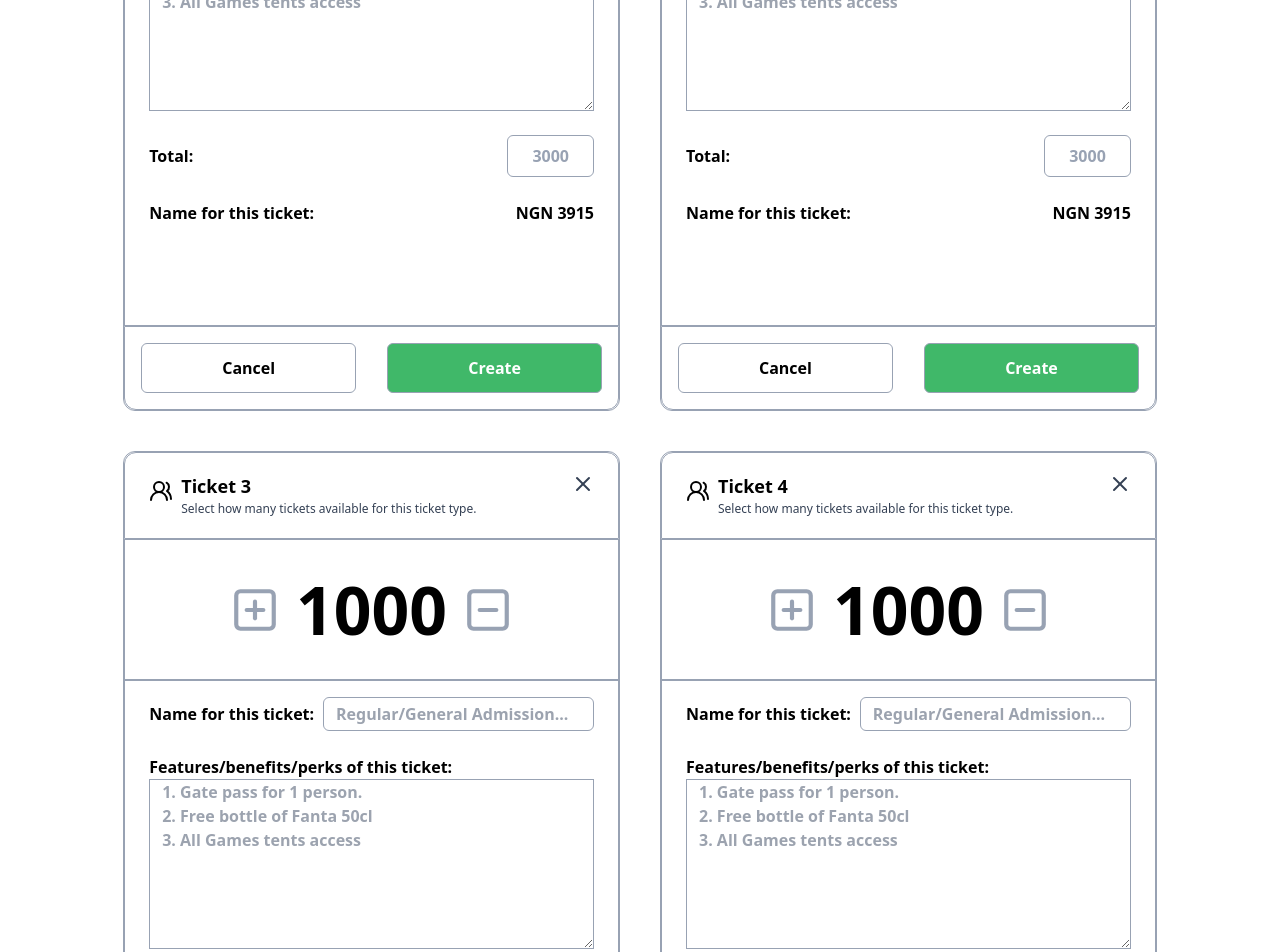
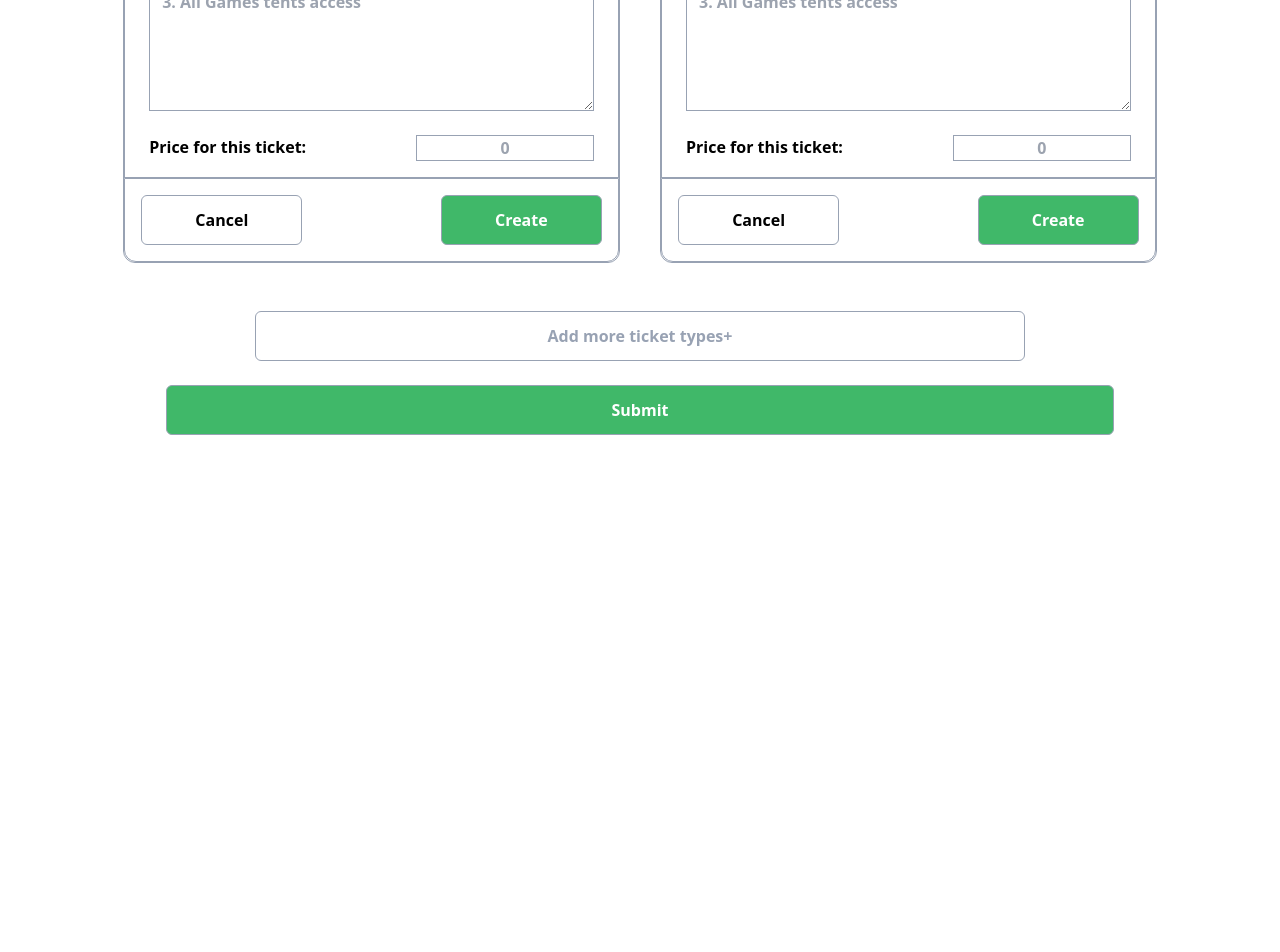
Before and after one commit to nnaemyx/webapp, a Next.js app: page /authentication/add-event/ticketinfo in a window 1280 px wide. Shown: the part 640-1592 px from the top of the page. After the commit the page ends 1123 px from the top, so only its background shows below. Built offline with nearby package versions, Linux system fonts and the light colour scheme.

Commit message:
feat: Added ticket page functionalities

```diff
--- /dev/null
+++ b/app/authentication/add-event/_components/RegisterEvent.ts
@@ -0,0 +1,47 @@
+import { toast } from '@/components/ui/use-toast';
+import { callApi } from '@zayne-labs/callapi';
+import { eventDataType } from './context';
+import { ticketType } from './types';
+
+const RegisterEvent = async({setLoading, eventData, ticketsData}: {setLoading: React.Dispatch<React.SetStateAction<boolean>>, eventData: eventDataType, ticketsData: ticketType[]}) =>{
+
+    const formdata = new FormData()
+    formdata.append("Address", eventData.Address as string)
+    formdata.append("Date", eventData.Date as string)
+    formdata.append("Description", eventData.Description as string)
+    formdata.append("Event_category", eventData.Event_category as string)
+    formdata.append("Event_name", eventData.Event_name as string)
+    eventData.Primary_flier?.forEach((file: File) => {
+            formdata.append("Primary_flier", file);})
+    eventData.Secondary_fliers?.forEach((file: File) => {
+            formdata.append("Secondary_fliers", file);
+          });
+    setLoading(true)
+    const {data: eventResponse, error} =  await callApi<{message: string, eventId:string} >( process.env.NEXT_PUBLIC_NEXT_ENV === "development" ? `http://localhost:5000/api/event/create` : `${process.env.NEXT_PUBLIC_BACKEND_URL}/api/event/create`,
+            {body: formdata, method: "POST", credentials: "include"})
+            if(error){
+                toast({
+                           variant: "destructive",
+                           description: error.message,
+                         });
+            }
+            if(eventResponse){
+               await callApi<{message: string, createdTicketId: string[]}>(process.env.NEXT_PUBLIC_NEXT_ENV === "development" ? `http://localhost:5000/api/ticket/create/${eventResponse.eventId}` : `${process.env.NEXT_PUBLIC_BACKEND_URL}/api/ticket/create/${eventResponse.eventId}`,
+                    {
+                        body: {tickets: ticketsData}, method: "POST",
+                        credentials: "include",
+                        onResponse: ({data})=>{
+                            toast({description: `Event and ${data.message}`});
+                            setLoading(false)
+                        },
+                        onError: ({error})=>{
+                            toast({variant: "destructive",description: error.message,});
+                            setLoading(false)
+                        }
+                    }
+                )
+            }
+
+    }
+
+  export default RegisterEvent
--- /dev/null
+++ b/app/authentication/add-event/_components/context.tsx
@@ -0,0 +1,64 @@
+'use client'
+
+import React, { createContext, useContext, useState } from 'react'
+
+export type eventDataType = {
+  Event_name: string | null;
+  Description: string | null;
+  Event_category: string | null;
+  Time: string | null;
+  Date: string | null,
+  Address: string | null;
+  Socials: string | null;
+  Website: string | null;
+  Primary_flier: File[] | null;
+  Secondary_fliers: File[] | null
+}
+type EventType = {
+  data: eventDataType
+  setData:  React.Dispatch<React.SetStateAction<eventDataType>>
+}
+
+const data = {
+    Event_name: "",
+    Description: "",
+    Event_category: "",
+    Time: "",
+    Date: '',
+    Address: "",
+    Socials: "",
+    Website: "",
+    Primary_flier: null,
+    Secondary_fliers: null,
+  }
+
+  const defaultData= {
+    data,
+    setData: () => {}
+  }
+
+  const EventContext = createContext<EventType>(defaultData);
+  export const useEventContext = () =>{
+    return useContext(EventContext)
+  }
+  export const EventContextProvider = ({children}: {children : React.ReactNode}) =>{
+    const [data, setData] = useState<eventDataType>({
+        Event_name: "",
+        Description: "",
+        Event_category: "",
+        Time: "",
+        Date: '',
+        Address: "",
+        Socials: "",
+        Website: "",
+        Primary_flier: null,
+        Secondary_fliers: null,
+
+      })
+
+    return(
+      <EventContext.Provider value={{data, setData}}>
+       {children}
+      </EventContext.Provider>
+    )
+  }
--- /dev/null
+++ b/app/authentication/add-event/_components/types.ts
@@ -0,0 +1,7 @@
+export type ticketType ={
+    id: number,
+    Ticket_name: string,
+    Quantity: number | "",
+    Price: number | '',
+    Features: string
+}
--- a/app/authentication/add-event/eventinfo/page.tsx
+++ b/app/authentication/add-event/eventinfo/page.tsx
@@ -7,6 +7,9 @@ import Stylizedlogo from "/public/assests/stylized logo.png";
 import sideImage from "/public/assests/signup image.png"
 import FileUpload from "@/components/ui/fileUpload";
 import Pagination from "@/components/ui/pagination";
+import { useRouter } from "next/navigation";
+import { useEventContext } from "../_components/context";
+import { toast } from "@/components/ui/use-toast";
 
 const numbers = [1,2]
 const options = ["Arts Exhibition", "Business", "Birthday", "Conferences", "Corporate/Company Events", "Music Concerts", "Sports & Fitness", "Expositions", "Festivals & Fairs", "Community", "Fashion", "Food & Drinks"," Nightlife & Entertainment", "Kids & Family", "Religious Events", "Birthday", "Games & Hobbies", "Anniversaries", "Holidays", "Hangouts"]
@@ -17,39 +20,42 @@ function eventInfo() {
     window.scrollTo(0, 0)
   }, [])
 
-  const [eventName, seteventName] = useState("");
-  const [description, setdescription] = useState<string>("");
+  const router = useRouter()
+  const [Event_name, setEvent_name] = useState("");
+  const [Description, setDescription] = useState<string>("");
   const [location, setlocation] = useState("");
-  const [eventCategory, seteventCategory] = useState("");
+  const [Event_Category, setEvent_Category] = useState(options[0]);
   const [date, setdate] = useState("");
-  const [time, settime] = useState("");
-  const [socialMedia, setsocialMedia] = useState("");
+  const [Time, setTime] = useState("");
+  const [Socials, setSocials] = useState("");
   const [website, setwebsite] = useState("");
-  const [primaryImage, setPrimaryImage] = useState<File[]>([]);
-  const [secondaryImage, setSecondaryImage] = useState<File[]>([]);
+  const [Primary_flier, setPrimary_flier] = useState<File[]>([]);
+  const [Secondary_fliers, setSecondary_fliers] = useState<File[]>([]);
 
-   console.log(primaryImage)
    const details = [
-    {type: "text", name: "Event name", placeholder: "GrooveFest Experience", value: eventName, edit: (value: string)=>{seteventName(value)}},
-    {type: "text", name: "Description", placeholder: "Paint us a picture of your event in a few words!", value: description, edit: (value: string)=>{setdescription(value)}},
+    {type: "text", name: "Event name", placeholder: "GrooveFest Experience", value: Event_name, edit: (value: string)=>{setEvent_name(value)}},
+    {type: "text", name: "Description", placeholder: "Paint us a picture of your event in a few words!", value: Description, edit: (value: string)=>{setDescription(value)}},
     {type: 'text', name: "Location", placeholder: "Where will the magic happen?", value: location, edit: (value: string)=>{setlocation(value)}},
-    {type: 'text', name: "Event Category", value: location, options, edit: (value: string)=>{seteventCategory(value)}},
+    {type: 'text', name: "Event Category", value: location, options, edit: (value: string)=>{setEvent_Category(value)}},
     {type: 'text', name: "Date", placeholder: "DD/MM/YY", value: date, edit: (value: string)=>{setdate(value)}},
-    {type: "text", name: "Time", placeholder: "08:55 pm WAT", value: time, edit: (value: string)=>{settime(value)}},
-    {type: 'text', name: "Social Media Page Link", placeholder: "Instagram.com/@tag", value: socialMedia, edit: (value: string)=>{setsocialMedia(value)}},
+    {type: "text", name: "Time", placeholder: "08:55 pm WAT", value: Time, edit: (value: string)=>{setTime(value)}},
+    {type: 'text', name: "Social Media Page Link", placeholder: "Instagram.com/@tag", value: Socials, edit: (value: string)=>{setSocials(value)}},
     {type: 'text', name: "Website", placeholder: "www.myevent.com", value: website, edit: (value: string)=>{setwebsite(value)}},
   ]
   const imageDetails = [
-    {type: "file", name: "Upload primary event flier & imagery",  sup: 'yeah',value: primaryImage, edit: (newfile: File[])=>setPrimaryImage(newfile)},
-    {type: "file", name: "Upload additional event fliers & imagery (up to 4 more)", sup: 'yeah',value: secondaryImage, edit: (newfile: File[])=>setSecondaryImage(newfile)},
+    {type: "file", name: "Upload primary event flier & imagery",  sup: 'yeah',value: Primary_flier, edit: (newfile: File[])=>setPrimary_flier(newfile)},
+    {type: "file", name: "Upload additional event fliers & imagery (up to 4 more)", sup: 'yeah',value: Secondary_fliers, edit: (newfile: File[])=>setSecondary_fliers(newfile)},
 ]
-const data = {
-  eventName, description, location,eventCategory, date, time, socialMedia, website, primaryImage, secondaryImage
-}
-
+const {data,setData} = useEventContext()
 
 const handleSubmit =()=>{
-  console.log(data)
+  if(Event_name && Event_Category  && Description && location && date && Socials && website &&  Primary_flier && Secondary_fliers  ){
+    setData({...data, Event_name, Event_category: Event_Category , Description, Address: location, Date: date, Socials, Website:website,  Primary_flier, Secondary_fliers  })
+    router.push("/authentication/add-event/ticketinfo")
+  }
+  else{
+    toast({variant: "destructive",description: "Please fill all fields",});
+  }
 }
   return (
     <div >
@@ -78,7 +84,7 @@ const handleSubmit =()=>{
                    name={name}
                    value={value}
                    onChange={(e)=>edit(e.target.value)}
-                   className="w-full p-3 border rounded-lg focus:outline-none focus:ring-2 focus:ring-blue-500"
+                   className="w-full p-3  border border-solid border-grey400 rounded-lg focus:outline-none focus:ring-2 focus:ring-blue-500"
                    placeholder={placeholder}
                    ></textarea>
                   }
@@ -99,7 +105,7 @@ const handleSubmit =()=>{
                    name={name}
                    value={value}
                    onChange={(e)=>edit(e.target.value)}
-                   className={"w-full p-3 rounded-lg focus:outline-none focus:ring-2 focus:ring-blue-500 "}
+                   className={"w-full border border-solid border-grey400 p-3 rounded-lg focus:outline-none focus:ring-2 focus:ring-blue-500 "}
                    placeholder={placeholder}
                    accept="image/png, imae/jpeg"
                    ></input>
@@ -129,7 +135,7 @@ const handleSubmit =()=>{
             <div className='text-grey400 text-[12px]'>By continuing past this page, you acknowledge that you read, and agree to our <Link href='' className='underline text-grey700 '>Terms & Conditions for Eventcreators</Link> and our <Link href='' className='underline text-grey700'>Eventcreators Service Agreement</Link>.</div>
           </div>
         </div>
-      <Pagination numbers={numbers} i={2} position="flex items-center absolute right-2 top-[100px]"/>
+      <Pagination numbers={numbers} i={2} position="flex items-center absolute right-2 top-[70px]"/>
       </div>
       <Image src={sideImage} alt="Onboarding Image" className="hidden md:flex w-[35%] max-h-full "/>
     </div>
--- /dev/null
+++ b/app/authentication/add-event/layout.tsx
@@ -0,0 +1,15 @@
+import { EventContextProvider } from './_components/context'
+
+export default function layout({
+  children,
+}: Readonly<{
+  children: React.ReactNode;
+}>) {
+  return (
+    <div>
+        <EventContextProvider>
+        {children}
+        </EventContextProvider>
+    </div>
+  );
+}
--- a/app/authentication/add-event/page.tsx
+++ b/app/authentication/add-event/page.tsx
@@ -31,7 +31,7 @@ const data = {email, password}
 const submit = async() =>{
   setLoading(true)
     await callApi<{message: string, accessToken:string} >( process.env.NEXT_PUBLIC_NEXT_ENV === "development" ? 'http://localhost:5000/api/creator/login' : `${process.env.NEXT_PUBLIC_BACKEND_URL}/api/creator/login`,
-          {method: "POST", body:data,
+          {method: "POST", body:data, credentials: "include",
             onResponse: ({data})=>{
              toast({
                description: data.message
--- a/app/authentication/add-event/ticketinfo/page.tsx
+++ b/app/authentication/add-event/ticketinfo/page.tsx
@@ -2,113 +2,157 @@
 import Image from 'next/image'
 import React, { useState } from 'react'
 import Stylizedlogo from "/public/assests/stylized logo.png";
-import { MinusSquareIcon, PlusSquareIcon, Users2Icon, XIcon } from 'lucide-react';
+import { ArrowLeft, MinusSquareIcon, PlusSquareIcon, Users2Icon, XIcon } from 'lucide-react';
 import Pagination from '@/components/ui/pagination';
+import Link from 'next/link';
+import { useEventContext } from '../_components/context';
+import { ticketType } from '../_components/types';
+import RegisterEvent from '../_components/RegisterEvent';
+import { toast } from '@/components/ui/use-toast';
 
 const page = () => {
+        class Ticket {
+            id: number
+            Ticket_name: string
+            Quantity: number | ''
+            Price: number | ""
+            Features: string
+            constructor({id, Ticket_name, Quantity, Price, Features}: ticketType){
+                this.id = id
+                this.Ticket_name = Ticket_name;
+                this.Quantity = Quantity
+                this.Price = Price
+                this.Features = Features
+            }
 
-    type ticketType ={
-        id: number,
-        name: string,
-        avalibleTIckets: number,
-        description: string,
-        benefits: string
+        }
+        const [createdTicket, setCreatedTicket] = useState<number[]>([])
+        const [loading, setLoading] = useState<boolean>(false)
+    const [tickets, setTickets] = useState<ticketType[]>([
+    {
+        id: 1,
+        Ticket_name: '',
+        Quantity: "",
+        Price: "",
+        Features: ''
+    },
+    {
+        id: 2,
+        Ticket_name: '',
+        Quantity: "",
+        Price: "",
+        Features: ''
+    }])
+
+    const addTicket =()=>{
+        const ticket = new Ticket({id: tickets[tickets.length - 1].id + 1, Ticket_name:"", Quantity:0, Price:0, Features: ""})
+        setTickets((prevTickets)=>[...prevTickets, ticket])
+    }
+    const removeTicket = (id: number) =>{
+        setTickets((prevTicket)=> prevTicket.filter((ticket)=> ticket.id != id))
     }
 
-    const [tickets, setTickets] = useState<ticketType[]>([])
-    const ticketInfos = [
-        {
-            id: 1,
-            name: 'Ticket 1',
-            availableTickets: 1000,
-            price: 100,
-            description: 'This is a ticket for the event.',
-            benefits: 'Some cool benefits for this ticket.'
-        },
-        {
-            id: 2,
-            name: 'Ticket 2',
-            availableTickets: 500,
-            price: 200,
-            description: 'This is another ticket for the event.',
-            benefits: 'Some more cool benefits for this ticket.'
-        },
-        {
-            id: 3,
-            name: 'Ticket 3',
-            availableTickets: 200,
-            price: 300,
-            description: 'This is the third ticket for the event.',
-            benefits: 'Some even more cool benefits for this ticket.'
-        },
-        {
-            id: 4,
-            name: 'Ticket 4',
-            availableTickets: 100,
-            price: 500,
-            description: 'This is the fourth ticket for the event.',
-            benefits: 'Some even more cool benefits for this ticket.'
-        },
-    ];
+    const updateTicket = (ticketId: number, updates: Partial<ticketType>) => {
+            setTickets(prevTickets =>
+              prevTickets.map(ticket =>
+                ticket.id === ticketId
+                  ? { ...ticket, ...updates }
+                  : ticket
+              )
+            );
+    };
+
+    const {data,setData} = useEventContext()
+
+    const addTicketToArray = (id: number) =>{
+        setCreatedTicket((prev)=> [...createdTicket, id])
+        console.log(createdTicket)
+    }
+    const checkIfSubmittedTicket = () =>{
+        const ticketValuesFilled = tickets.map(({Ticket_name, Price, Features, Quantity}) => {
+            return !!(Ticket_name && Price && Features && Quantity);
+        }) as boolean[];
+        return ticketValuesFilled.includes(false)
+    }
+
+    const submit = () =>{
+        checkIfSubmittedTicket()
+          ?  toast({description: "Please fill all ticket fields or remove any unfilled ticket", variant: "destructive"})
+          :  RegisterEvent({eventData: data, setLoading, ticketsData: tickets })
+    }
+
   return (
     <div className="flex flex-col justify-center p-8">
         <div>
                 <Image src={Stylizedlogo} alt="logo" className="-ml-8" />
-                <div className='px-3'>
+                <div className='px-3 flex justify-between items-center'>
+                    <div>
                     <h1 className="text-[24px] font-semibold text-success400">
                     02 - Ticket information
                     </h1>
                     <p className="text-[14px] text-[#645D5D]">
-                    Give cool names to your tickets, add prices & discount and add the benefits/perks/features of the ticket. Get creative!
+                    Give cool names to your tickets, add Prices & discount and add the Features/perks/features of the ticket. Get creative!
                     </p>
+                    </div>
+                    <Link href={"/authentication/add-event/eventinfo"} className='flex cursor-pointer'>
+                        <ArrowLeft className='text-grey400'/>
+                        <p>Back</p>
+                    </Link>
                 </div>
         </div>
-        <Pagination numbers={[1,2]} i={3} position='flex items-center absolute right-[50%] top-[100px]'/>
+        <Pagination numbers={[1,2]} i={3} position='flex items-center absolute md:right-[50%] top-[100px]'/>
         <div className='grid grid-cols-1 md:grid-cols-2 gap-10 w-[85%] mx-auto py-8 '>
-            {ticketInfos.map(({id, name, price, description})=>{
+            {tickets.map(({id, Ticket_name, Price, Features, Quantity}, i)=>{
                 return (
                 <div key={id} className='border border-solid border-grey400 rounded-xl border-collapse relative'>
                     <div className='flex gap-2 border border-solid  border-grey400 px-6 py-5 rounded-t-xl border-collapse'>
                         <Users2Icon className='mt-[6px]'/>
                         <div className='flex flex-col'>
-                            <p className='font-semibold text-[18px]'>{name}</p>
+                            <p className='font-semibold text-[18px]'>{`Ticket ${i + 1}`}</p>
                             <p className='text-[12px] text-grey700'>Select how many tickets available for this ticket type.</p>
                         </div>
                     </div>
-                    <div className='flex justify-center items-center gap-4 p-5 border border-solid  border-grey400'>
-                        <PlusSquareIcon size={50} fontWeight={200} className='hover:cursor-pointer text-grey400'/>
-                        <p className='font-semibold text-[66px]'>1000</p>
-                        <MinusSquareIcon size={50} className='hover:cursor-pointer text-grey400'/>
+                    <div className='flex justify-center items-center gap-4 p-1 md:p-5 border border-solid  border-grey400'>
+                        <MinusSquareIcon onClick={()=> updateTicket(id, {Quantity: Quantity && Quantity >= 2 ? Quantity - 1 : Quantity})} size={50} className='hover:cursor-pointer text-grey400'/>
+                        <input type='number' placeholder='0' value={Quantity} onChange={(e)=> updateTicket(id, {Quantity: Number(e.target.value) })} className='font-semibold text-[50px] md:text-[66px] w-[50%] text-center'/>
+                        <PlusSquareIcon onClick={()=> updateTicket(id, {Quantity: Quantity && Quantity + 1})} size={50} fontWeight={200} className='hover:cursor-pointer text-grey400'/>
                     </div>
-                    <div className='flex flex-col gap-6 px-6 pt-4 pb-[100px] border border-solid  border-grey400 font-semibold'>
-                        <div className='flex justify-between items-center'>
+                    <div className='flex flex-col gap-6 px-6 py-4 border border-solid  border-grey400 font-semibold'>
+                        <div className='flex flex-col md:flex-row justify-between md:items-center items-start '>
                             <p>Name for this ticket:</p>
-                            <input className='px-3 py-1 border border-solid  border-grey400 rounded-md' type="text" name="ticket-name" placeholder='Regular/General Admission...' id="" />
+                            <input value={Ticket_name} onChange={(e)=> updateTicket(id, {Ticket_name: e.target.value})} className='px-3 py-1 border border-solid  border-grey400 rounded-md' type="text" name="ticket-name" placeholder='Regular/General Admission...' id="" />
                         </div>
                         <div className='flex flex-col'>
-                            <p>Features/benefits/perks of this ticket:</p>
-                            <textarea rows={7}  name="ticket-features" placeholder={'1. Gate pass for 1 person. \n2. Free bottle of Fanta 50cl \n3. All Games tents access '}  className='px-3 border border-solid  border-grey400'/>
+                            <p>Features/Features/perks of this ticket:</p>
+                            <textarea value={Features} onChange={(e)=> updateTicket(id, {Features: e.target.value})} rows={7}  name="ticket-features" placeholder={'1. Gate pass for 1 person. \n2. Free bottle of Fanta 50cl \n3. All Games tents access '}  className='px-3 border border-solid  border-grey400'/>
                         </div>
-                        <div className='flex justify-between items-center'>
+                        {/* <div className='flex justify-between items-center'>
                             <p className=''>Total:</p>
-                            <p className='font-semibold py-2 px-6 border border-solid  border-grey400 text-grey400 rounded-md'>3000</p>
-                        </div>
-                        <div className='flex justify-between'>
-                            <p>Name for this ticket:</p>
-                            <p>NGN 3915</p>
+                            <p className='font-semibold py-2 px-6 border border-solid  border-grey400 text-grey400 rounded-md'>{Price}</p>
+                        </div> */}
+                        <div className='flex w-[100%] justify-between'>
+                            <p className='w-[60%]'>Price for this ticket:</p>
+                            <input type='number' placeholder='0' value={Price} onChange={(e)=> updateTicket(id, {Price: Number(e.target.value) })} className='border border-solid  border-grey400 font-semibold w-[40%] text-center'/>
                         </div>
                     </div>
+                    {
+                        createdTicket.includes(id) ?
+                    <></>:
                     <div className='flex font-semibold p-4 justify-between border border-solid  border-grey400 rounded-b-xl'>
-                        <button className='py-3 px-10 md:px-20 border border-solid  border-grey400 rounded-md'>Cancel</button>
-                        <button className='py-3 px-10 md:px-20  border border-solid  border-grey400 rounded-md bg-success300 text-white'>Create</button>
+                        <button onClick={()=>{removeTicket(id)}} className='py-3 w-[35%] border border-solid  border-grey400 rounded-md'>Cancel</button>
+                        <button onClick={()=> addTicketToArray(id)} className='py-3 w-[35%] border border-solid  border-grey400 rounded-md bg-success300 text-white'>Create</button>
                     </div>
-                    <XIcon className='absolute top-5 right-6 text-grey700'/>
+                    }
+                    <XIcon onClick={()=>{removeTicket(id)}} className='absolute top-5 right-6 text-grey700'/>
                 </div>
                 )
             })}
 
-
         </div>
+                <div className='flex flex-col gap-6 font-semibold p-4 justify-center items-center'>
+                        <button onClick={addTicket} className='py-3 w-[65%] text-grey400 md:px-20 border border-solid  border-grey400 rounded-md'>Add more ticket types+</button>
+                        <button onClick={submit} className='py-3 w-[80%] md:px-20  border border-solid  border-grey400 rounded-md bg-success300 text-white' >{loading ? "Loading" : "Submit"}</button>
+                    </div>
     </div>
   )
 }
--- a/app/globals.css
+++ b/app/globals.css
@@ -65,3 +65,10 @@
     background-color: #778aa8; /* color of the scrollbar track */
     border-radius: 16px;
   }
+
+  /* Chrome, Safari, Edge, Opera */
+input::-webkit-outer-spin-button,
+input::-webkit-inner-spin-button {
+  -webkit-appearance: none;
+  margin: 0;
+}
--- a/components/ui/pagination.tsx
+++ b/components/ui/pagination.tsx
@@ -3,7 +3,7 @@ import React from 'react'
 
 const Pagination = ({numbers, i, position}: {numbers: number[], i: number, position: string}) => {
   return (
-    <div className={`${position}`}>
+    <div className={`${position} right-[15%]`}>
     {numbers.map((number, index)=>{
       return (
         <div className="flex items-center" key={number}>
```
